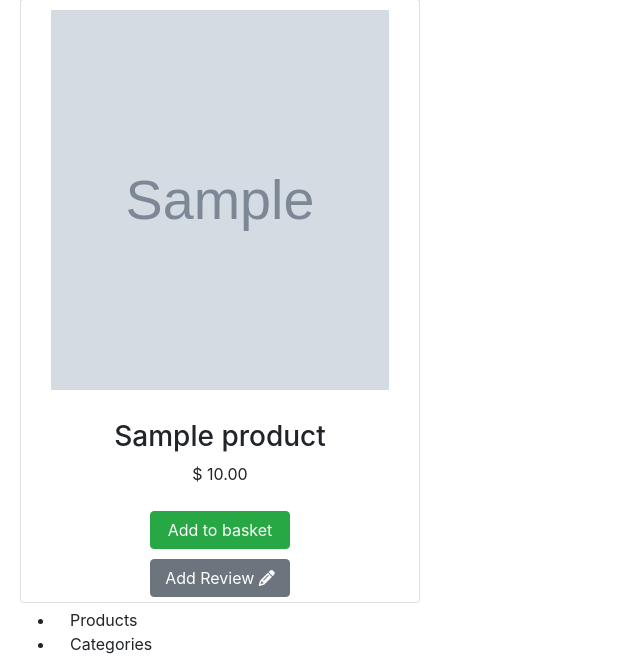
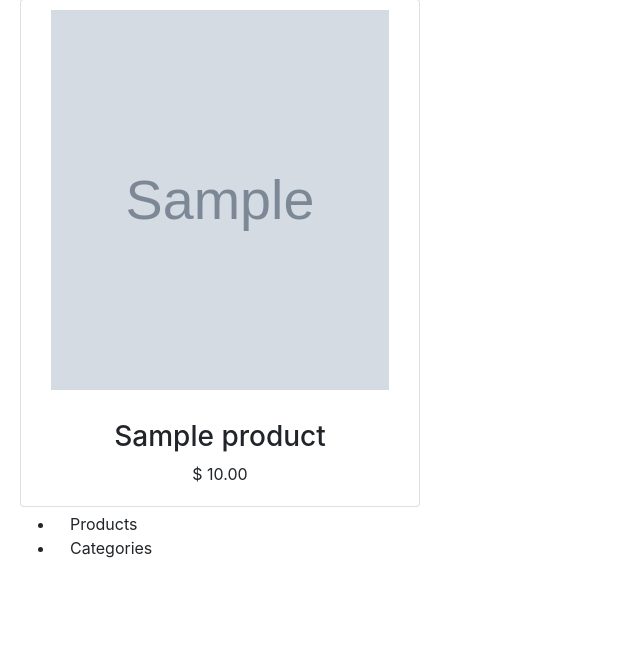
Before and after one commit to stuartj073/music-box, a Django app: page / in a window 1280 px wide. Shown: the part 712-1384 px from the top of the page, without its empty margins (0-640 px from the left). After the commit the page ends 1270 px from the top, so only its background shows below. Run offline with Django 4.2, Linux system fonts and the light colour scheme; tables that the repository leaves empty hold one stand-in row (values such as "Sample post"); grey boxes marked "Sample" are stand-in pictures; some libraries are stand-ins or nearby versions.

Commit message:
Add if statement for product buttons for when user is authenticated

```diff
--- a/home/templates/home/index.html
+++ b/home/templates/home/index.html
@@ -24,8 +24,10 @@
                         <h3 class="card-text center-align">{{ product.name }}</h3>
                         <p class="card-text blocktext">$ {{ product.price }}</p>
                     </div>
-                    <button type="button" class="btn btn-success" id="add">Add to basket</button>
-                    <button type="button" class="btn btn-secondary">Add Review <i class="fas fa-pencil-alt"></i></button>
+                    {% if user.is_authenticated %}
+                        <button type="button" class="btn btn-success" id="add">Add to basket</button>
+                        <button type="button" class="btn btn-secondary">Add Review <i class="fas fa-pencil-alt"></i></button>
+                    {% endif %}
                 </div>
             </div>
             {% endfor %}
```
